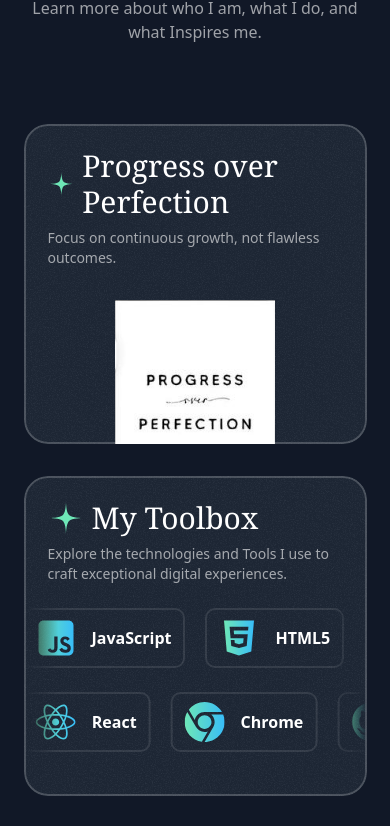
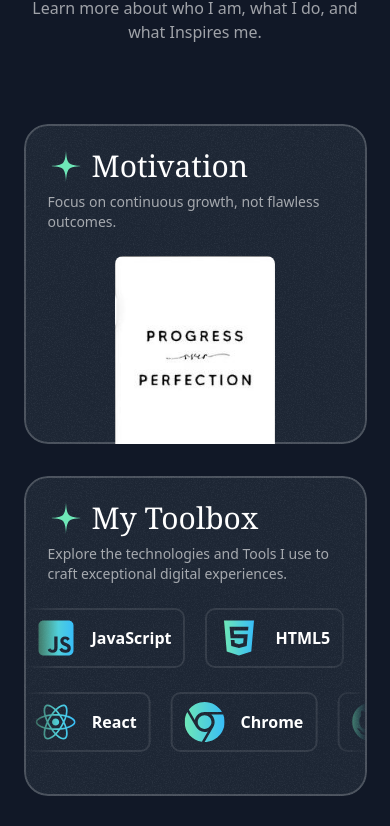
Before and after one commit to princedalsaniya/singlePagePortfolio_V1, a Next.js app: page / in a window 390 px wide. Shown: the part 3059-3885 px from the top of the page. Built offline with nearby package versions, Linux system fonts and the light colour scheme; a web font is replaced by a local one.

Commit message:
style: first 2 cards into grid on Tablet size

```diff
--- a/src/app/components/Card.tsx
+++ b/src/app/components/Card.tsx
@@ -13,7 +13,6 @@ export const Card = ({ className, children }: PropsWithChildren<CardProps>) => {
         `
           bg-gray-800 rounded-3xl relative z-0 overflow-hidden
           after:content-[''] after:absolute after:inset-0 after:z-10 after:outline-2 after:outline after:-outline-offset-2 after:rounded-3xl after:outline-white/20 after:pointer-events-none
-          p-6
         `,
         className,
       )}
--- a/src/app/components/CardHeader.tsx
+++ b/src/app/components/CardHeader.tsx
@@ -10,9 +10,9 @@ interface CardHeaderProps {
 export const CardHeader = ({ title, description, className }: CardHeaderProps) => {
   return (
     <>
-      <div className={twMerge('flex flex-col', className)}>
+      <div className={twMerge('flex flex-col p-6 md:p-8', className)}>
         <div className="inline-flex items-center gap-2">
-          <StarIcon className="size-9 text-emerald-300" />
+          <StarIcon className="size-9 flex-none text-emerald-300" />
           <h3 className="font-serif text-3xl">{title}</h3>
         </div>
         <p className="text-sm text-white/60 mt-2">{description}</p>
--- a/src/app/sections/About.tsx
+++ b/src/app/sections/About.tsx
@@ -90,32 +90,36 @@ export const AboutSection = () => {
         />
 
         <div className="mt-20 flex flex-col gap-8">
+          <div className="grid grid-cols-1 md:grid-cols-5 gap-8">
             {/* Quote Card */}
-          <Card className="h-[320px]">
+            <Card className="h-[320px] md:col-span-2">
               <div className="flex flex-col">
-              <CardHeader
-                title="Progress over Perfection"
-                description="Focus on continuous growth, not flawless outcomes."
+                <CardHeader title="Motivation" description="Focus on continuous growth, not flawless outcomes." />
+                <div className="w-40 mx-auto">
+                  <Image
+                    src={progressOverPerfection}
+                    alt="Progress over Perfection Image"
+                    className="rounded-tl-lg rounded-tr-lg"
                   />
-              <div className="w-40 mx-auto mt-8">
-                <Image src={progressOverPerfection} alt="Progress over Perfection Image" />
                 </div>
               </div>
             </Card>
             {/* Technologies Card */}
-          <Card className="h-[320px] p-0">
+            <Card className="h-[320px] md:col-span-3">
               <CardHeader
                 title="My Toolbox"
                 description="Explore the technologies and Tools I use to craft exceptional digital experiences."
                 className="px-6 pt-6"
               />
               <div>
-              <ToolBoxItems items={toolboxItems} className="mt-6" />
+                <ToolBoxItems items={toolboxItems} />
                 <ToolBoxItems items={toolboxItems} className="mt-6" itemsWrapperClassName="-translate-x-1/2" />
               </div>
             </Card>
+          </div>
+
           {/* Beyond The Code Card */}
-          <Card className="h-[320px] p-0 flex flex-col">
+          <Card className="h-[320px] flex flex-col">
             <CardHeader
               title="Beyond the Code"
               description="Explore my interests and hobbies beyond the digital realm."
@@ -135,7 +139,7 @@ export const AboutSection = () => {
             </div>
           </Card>
           {/* Location Card */}
-          <Card className="h-[320px] p-0 relative">
+          <Card className="h-[320px] relative">
             <Image src={rajkotOnMaps} alt="Rajkot, Gujarat." className="h-full w-full object-cover" />
             <div className="absolute top-[35%] left-[15%] -translate-x-[15%] -translate-y-[35%] size-12 rounded-full bg-gradient-to-r from-emerald-300 to-sky-400 after:content-[''] after:absolute after:inset-0 after:outline after:outline-2 after:-outline-offset-2 after:rounded-full after:outline-gray-950/30">
               <Image src={smileMemoji} alt="Smiling Memoji" className="" />
```
Lines whose indentation alone changed are shown as unchanged.
